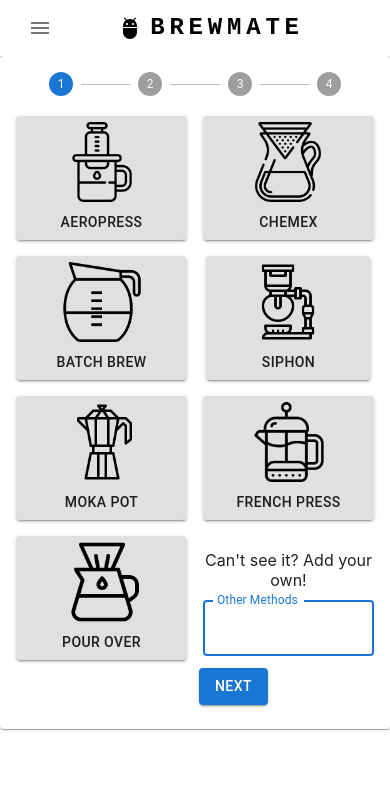
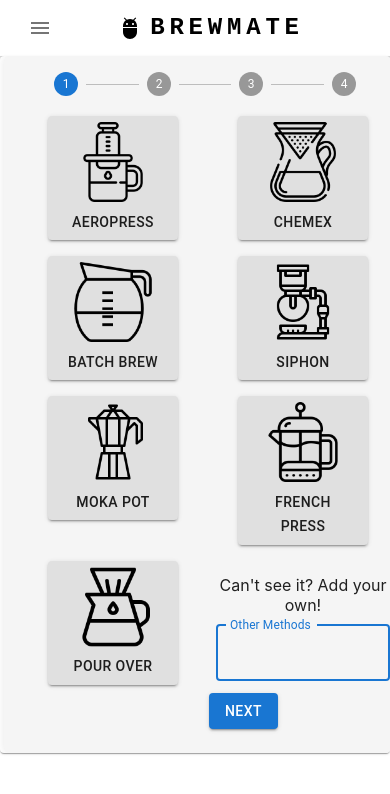
Before and after one commit to TomMannion/Coffee_app, a React (Create React App) app in the folder client/: page /post in a window 390 px wide. Shown: the top 794 px of the page. Built offline with nearby package versions, Linux system fonts and the light colour scheme.

Commit message:
added styling for the form on mobile screen size, fixed method slice for redux

```diff
--- a/client/src/components/BrewMethod.js
+++ b/client/src/components/BrewMethod.js
@@ -47,13 +47,14 @@
       container
       spacing={2}
       justifyContent="center"
-      style={{ paddingLeft: "16px", paddingTop: "16px" }}
+      style={{ paddingLeft: "22px", paddingTop: "16px" }}
     >
       {brewMethods.map((method, index) => {
         return (
           <Grid item xs={6} key={index}>
             <Button
               className="brewMethod"
+              style={{ width: "130px" }}
               onClick={() => dispatch(setBrewMethod(method))}
               variant="contained"
               color={brewMethod === method ? "primary" : "inherit"}
--- a/client/src/components/CoffeeCard.js
+++ b/client/src/components/CoffeeCard.js
@@ -57,7 +57,7 @@
   return (
     <Card
       className={expanded ? "card_top" : "card_regular"}
-      sx={{ width: "100%", minHeight: "220px", borderRadius: "0px" }}
+      sx={{ minWidth: "100%", minHeight: "220px", borderRadius: "0px" }}
     >
       <CardHeader
         avatar={
--- a/client/src/components/CoffeeGroup.js
+++ b/client/src/components/CoffeeGroup.js
@@ -45,7 +45,7 @@
   return (
     <Grid container justifyContent="center" spacing={0}>
       <Grid container item xs={12} p={"20px"}>
-        <Grid item xs={4} style={{ width: "180px" }}>
+        <Grid item xs={4} style={{ width: "180px" }} ml={1} mr={1}>
           <Filter data={originData} setData={setOrigin} label={"Origin"} />
         </Grid>
         <Grid item xs={4} style={{ width: "180px" }}>
--- /dev/null
+++ b/client/src/components/Form.css
@@ -0,0 +1,21 @@
+.form-wrapper {
+  align-items: center;
+  padding-left: 10px;
+  padding-right: 10px;
+}
+
+.form {
+  display: inline-block;
+  width: 60%;
+  margin: 20px;
+  background-color: #f5f5f5;
+  border-radius: 5px;
+  box-shadow: 0 0 10px 0 rgba(0, 0, 0, 0.1);
+}
+
+@media screen and (max-width: 768px) {
+  .form {
+    width: 100%;
+    margin: 0px;
+  }
+}
--- a/client/src/components/Method.js
+++ b/client/src/components/Method.js
@@ -3,63 +3,44 @@
 import Button from "@mui/material/Button";
 import Grid from "@mui/material/Grid";
 import { useSelector, useDispatch } from "react-redux";
-import { setMethod } from "../features/methodSlice";
+import { addToStepArray, setIndividualStep } from "../features/methodSlice";
 import { useState } from "react";
+import { useEffect } from "react";
 
 function Method() {
   const method = useSelector((state) => state.method.value);
-  const [steps, setSteps] = useState(method);
   const dispatch = useDispatch();
 
   return (
     // for each step in the method, create a text field if steps is not empty else create a text field with a placeholder
     <Grid container spacing={1} justifyContent="center">
       Please enter the steps to make your recipe.
-      {steps.length > 0 ? (
-        steps.map((step, index) => {
+      {method.map((step, index) => {
         return (
-            <Grid item xs={12} key={step + index}>
+          <Grid item xs={12} key={index}>
             <TextField
               className="method"
               type="text"
               label={`Step ${index + 1}`}
               value={step}
               onChange={(e) => {
-                  const newSteps = [...steps];
-                  newSteps[index] = e.target.value;
-                  setSteps(newSteps);
-                  dispatch(setMethod(newSteps));
+                dispatch(
+                  setIndividualStep({
+                    index: index,
+                    step: e.target.value,
+                  })
+                );
               }}
             />
           </Grid>
         );
-        })
-      ) : (
-        <Grid item xs={12}>
-          <TextField
-            className="method"
-            type="text"
-            label="Step 1"
-            placeholder="Add a step"
-            value={method}
-            onChange={(e) => {
-              const newSteps = [...steps];
-              newSteps[0] = e.target.value;
-              setSteps(newSteps);
-              dispatch(setMethod(newSteps));
-            }}
-          />
-        </Grid>
-      )}
+      })}
       {/*add a button to add new steps */}
       <Grid item xs={12}>
         <Button
           variant="outlined"
           onClick={() => {
-            const newSteps = [...steps];
-            newSteps.push("");
-            setSteps(newSteps);
-            dispatch(setMethod(newSteps));
+            dispatch(addToStepArray());
           }}
         >
           Add Step
--- a/client/src/components/testForm.js
+++ b/client/src/components/testForm.js
@@ -11,6 +11,7 @@
 import StepFour from "./StepFour";
 import axios from "axios";
 import { useSelector } from "react-redux";
+import "./Form.css";
 
 export default function TestForm() {
   const submitAll = useSelector((state) => state);
@@ -39,8 +40,8 @@
   };
 
   return (
-    <Card>
-      <CardContent>
+    <Card className="form-wrapper">
+      <CardContent className="form">
         <FormikStepper initialValues={{}} onSubmit={handleSubmit}>
           <Field component={StepOne} />
           <Field component={StepTwo} />
--- a/client/src/features/methodSlice.js
+++ b/client/src/features/methodSlice.js
@@ -1,17 +1,27 @@
 import { createSlice } from "@reduxjs/toolkit";
+
+const initialState = {
+  value: [""],
+};
 
 export const methodSlice = createSlice({
   name: "method",
-  initialState: {
-    value: "",
-  },
+  initialState,
+  // reducers: {
+  //   setMethod: (state, action) => {
+  //     state.value = action.payload;
+  //   },
+  // },
   reducers: {
-    setMethod: (state, action) => {
-      state.value = action.payload;
+    setIndividualStep: (state, action) => {
+      state.value[action.payload.index] = action.payload.step;
+    },
+    addToStepArray: (state) => {
+      state.value.push("");
     },
   },
 });
 
-export const { setMethod } = methodSlice.actions;
+export const { setIndividualStep, addToStepArray } = methodSlice.actions;
 
 export default methodSlice.reducer;
```
Lines whose indentation alone changed are shown as unchanged.
